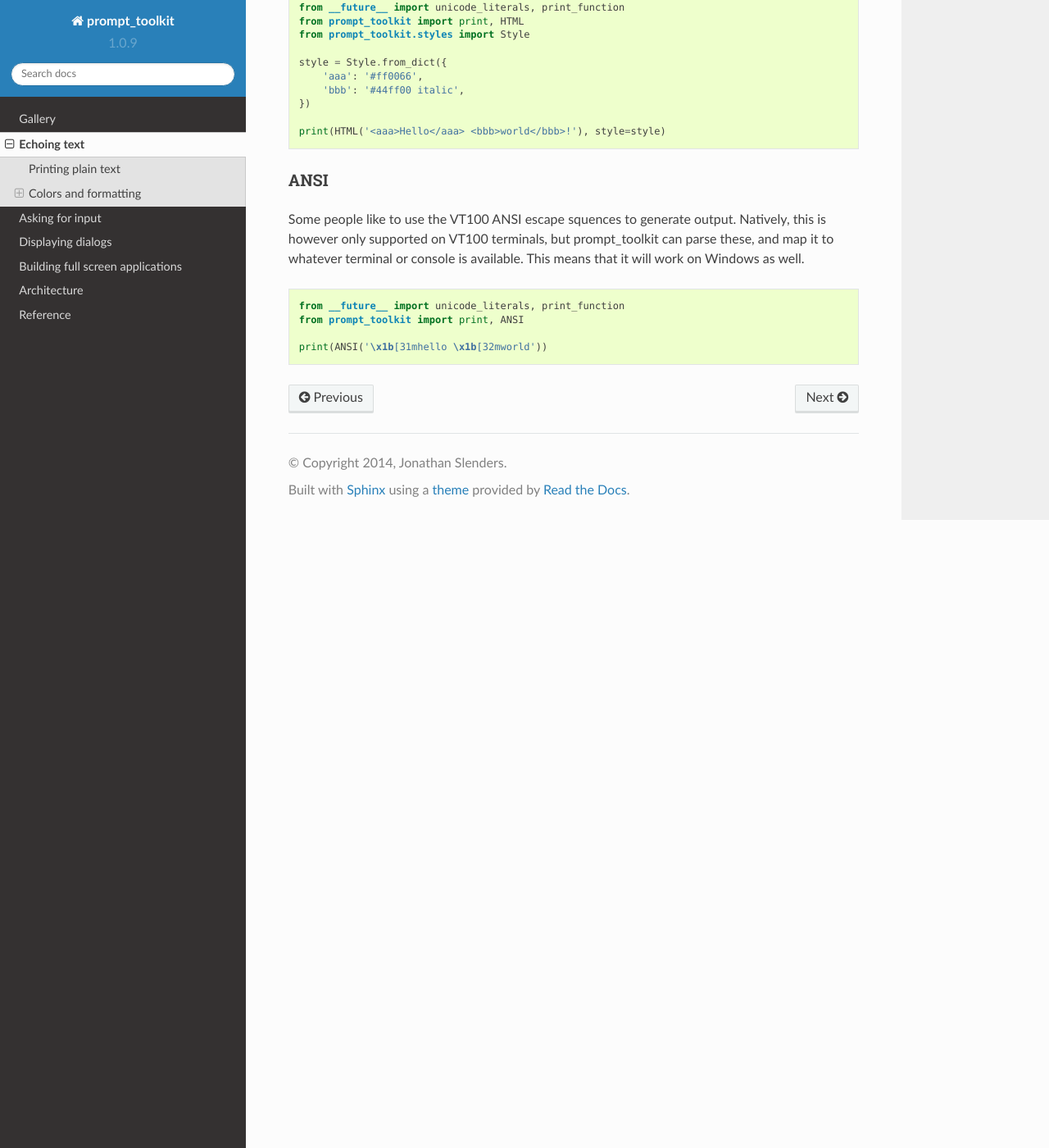
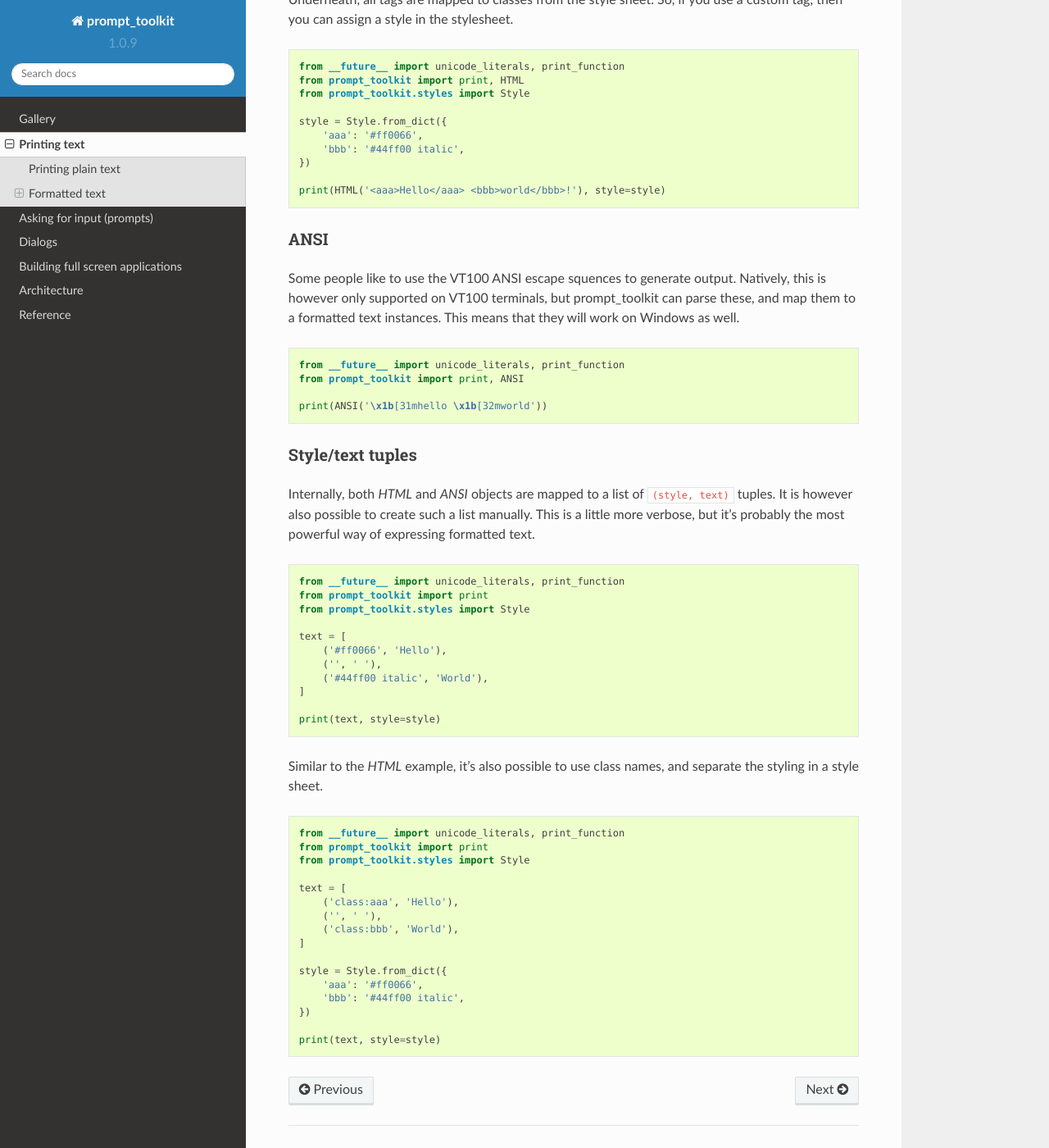
Before and after one commit to dbcli/pgcli, a Sphinx documentation site: the page built from docs/pages/printing_text.rst, in a window 1280 px wide and 1400 px high, scrolled down 1601 px. Shown: the whole window at 82% size. Built offline with Sphinx 7.4.7 and the Read the Docs theme 2.0.0, drawn with Linux system fonts in a browser that asks for light colours; some of the changed text lies outside the part shown.

Commit message:
Improvements to the documentation.

```diff
--- a/docs/pages/building_prompts.rst
+++ b/docs/pages/building_prompts.rst
@@ -1,7 +1,7 @@
 .. _building_prompts:
 
-Asking for input
-================
+Asking for input (prompts)
+==========================
 
 This page is about building prompts. Pieces of code that we can embed in a
 program for asking the user for input. If you want to use `prompt_toolkit` for
--- a/docs/pages/dialogs.rst
+++ b/docs/pages/dialogs.rst
@@ -1,7 +1,7 @@
 .. _building_prompts:
 
-Displaying dialogs
-==================
+Dialogs
+=======
 
 Prompt_toolkit ships with a high level API for displaying dialogs.
 
--- a/docs/pages/printing_text.rst
+++ b/docs/pages/printing_text.rst
@@ -1,11 +1,11 @@
 .. _printing_text:
 
-Echoing text
-============
+Printing text
+=============
 
-Prompt_toolkit ships with a ``print`` function that's meant to be compatible
-with the built-in print function, but on top of that, also supports colors and
-formatting.
+Prompt_toolkit ships with a ``print`` function that's meant to be (as much as
+possible) compatible with the built-in print function, but on top of that, also
+supports colors and formatting.
 
 On Linux systems, this will output VT100 escape sequences, while on Windows it
 will use Win32 API calls or VT100 sequences, depending on what is available.
@@ -30,8 +30,8 @@ The print function can be imported as follows:
     named ``print``.
 
 
-Colors and formatting
----------------------
+Formatted text
+--------------
 
 There are three ways to print colors:
 
@@ -39,6 +39,9 @@ There are three ways to print colors:
 - By creating an ANSI object that contains ANSI escape sequences.
 - By creating a list of ``(style, text)`` tuples.
 
+An instance of any of these three kinds of objects is called "formatted text".
+There are various places in prompt toolkit, where we accept not just plain text
+(as a strings), but also formatted text.
 
 HTML
 ^^^^
@@ -100,8 +103,8 @@ ANSI
 
 Some people like to use the VT100 ANSI escape squences to generate output.
 Natively, this is however only supported on VT100 terminals, but prompt_toolkit
-can parse these, and map it to whatever terminal or console is available. This
-means that it will work on Windows as well.
+can parse these, and map them to a formatted text instances. This means that they
+will work on Windows as well.
 
 .. code:: python
 
@@ -109,3 +112,48 @@ means that it will work on Windows as well.
     from prompt_toolkit import print, ANSI
 
     print(ANSI('\x1b[31mhello \x1b[32mworld'))
+
+
+Style/text tuples
+^^^^^^^^^^^^^^^^^
+
+Internally, both `HTML` and `ANSI` objects are mapped to a list of ``(style,
+text)`` tuples. It is however also possible to create such a list manually.
+This is a little more verbose, but it's probably the most powerful way of
+expressing formatted text.
+
+.. code:: python
+
+    from __future__ import unicode_literals, print_function
+    from prompt_toolkit import print
+    from prompt_toolkit.styles import Style
+
+    text = [
+        ('#ff0066', 'Hello'),
+        ('', ' '),
+        ('#44ff00 italic', 'World'),
+    ]
+
+    print(text, style=style)
+
+Similar to the `HTML` example, it's also possible to use class names, and
+separate the styling in a style sheet.
+
+.. code:: python
+
+    from __future__ import unicode_literals, print_function
+    from prompt_toolkit import print
+    from prompt_toolkit.styles import Style
+
+    text = [
+        ('class:aaa', 'Hello'),
+        ('', ' '),
+        ('class:bbb', 'World'),
+    ]
+
+    style = Style.from_dict({
+        'aaa': '#ff0066',
+        'bbb': '#44ff00 italic',
+    })
+
+    print(text, style=style)
```
